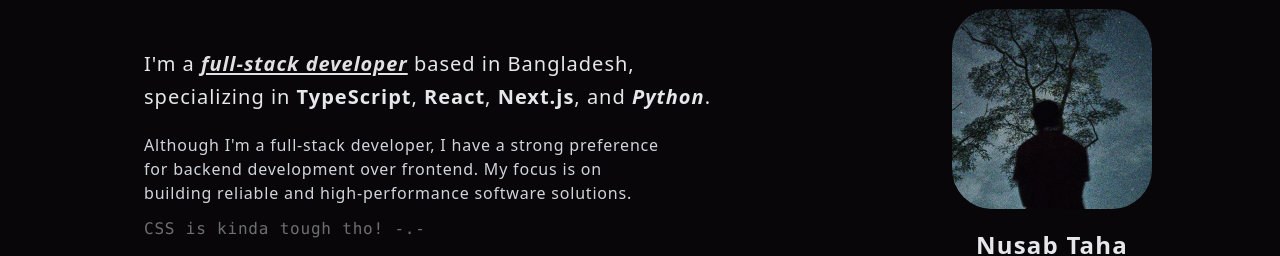
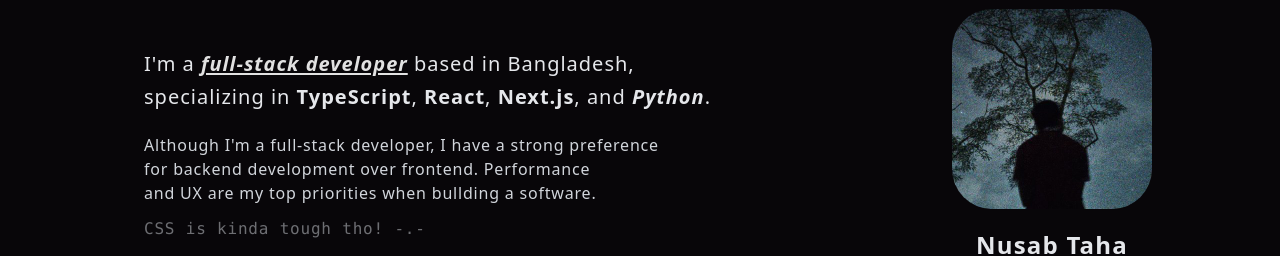
Before and after one commit to Nusab19/Nusab19.github.io, a Next.js app: page / in a window 1280 px wide. Shown: the part 1040-1296 px from the top of the page. Built offline with nearby package versions, Linux system fonts and the light colour scheme.

Commit message:
Revise About section for clarity on development focus
Updated text to emphasize performance and UX focus.

```diff
--- a/components/About.jsx
+++ b/components/About.jsx
@@ -24,8 +24,7 @@ const About = () => {
             <span className="mt-5 block text-sm tracking-wider text-gray-300 md:text-base">
               <Balancer>
                 Although I&apos;m a full-stack developer, I have a strong
-                preference for backend development over frontend. My focus is on
-                building reliable and high-performance software solutions.
+                preference for backend development over frontend. Performance and UX are my top priorities when bullding a software.
               </Balancer>
               <span className="mt-3 block font-mono opacity-50">
                 CSS is kinda tough tho! -.-
```
